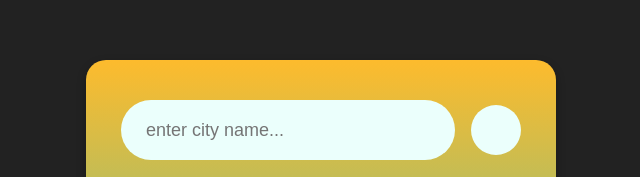
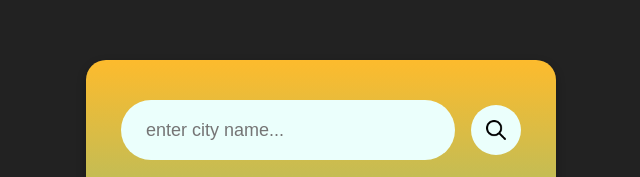
Before and after one commit to SohamShirke473/Weather-app, a plain HTML site: page index.html in a window 1280 px wide. Shown: the part 112-289 px from the top of the page, 319-959 px from the left. Drawn offline with Linux system fonts and the light colour scheme.

Commit message:
Update index.html

```diff
--- a/index.html
+++ b/index.html
@@ -10,7 +10,7 @@
     <div class="card">
         <div class="search">
             <input type="text" placeholder="enter city name... " spellcheck="false">
-            <button><img src="images/serch.svg" alt=""></button>
+            <button><img src="search.png" alt=""></button>
         </div>
         <div class="weather">
             <img src="clear.png" class="weather img">
```
